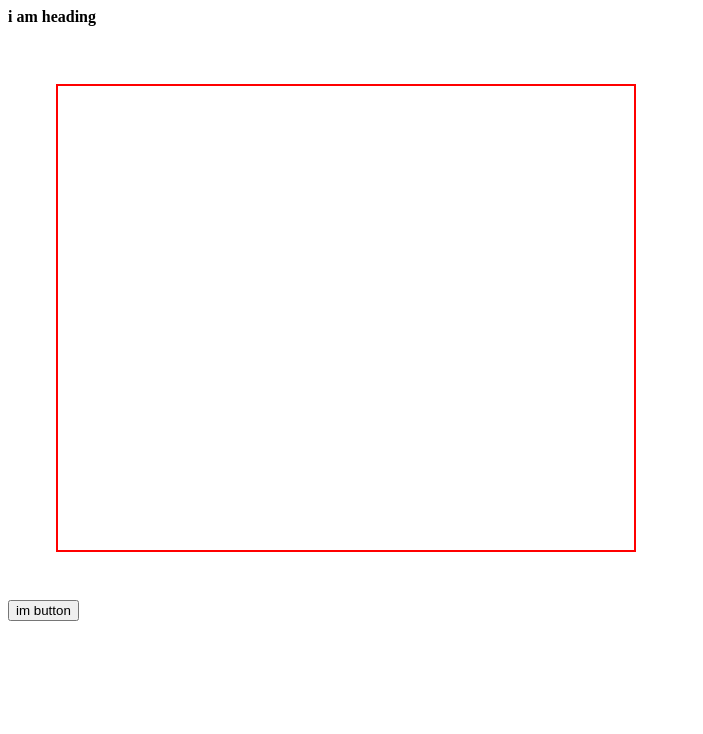
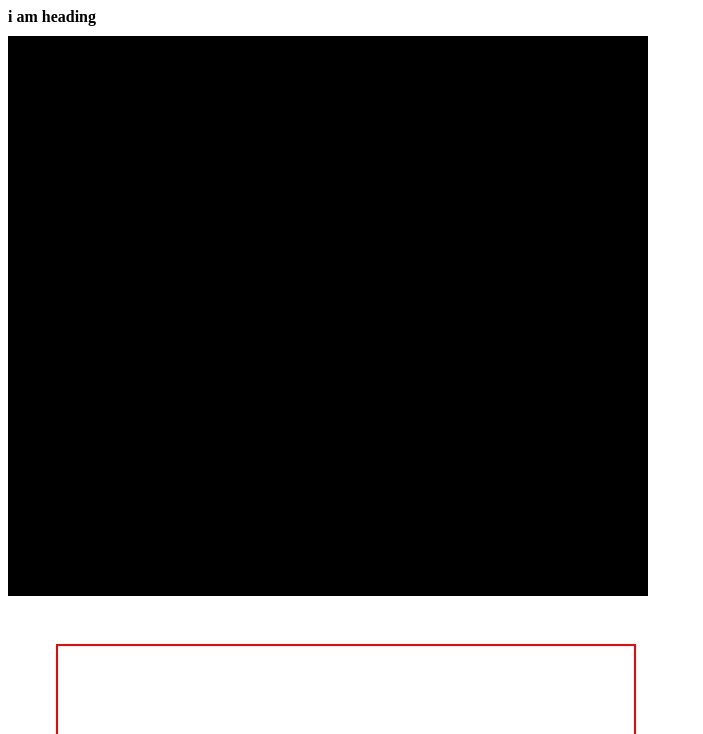
Before and after one commit to Avinash-ray/web-dev, a plain HTML site: page Module-1/CSS_units.html in a window 1280 px wide. Shown: the part 66-800 px from the top of the page, without its empty margins (0-703 px from the left). Drawn offline with Linux system fonts and the light colour scheme.

Commit message:
vh and vw

```diff
--- a/Module-1/CSS_units.html
+++ b/Module-1/CSS_units.html
@@ -26,6 +26,12 @@
             font-size: 1em;
         }
 
+        .vh-vw{
+            height: 70vh;
+            width: 50vw;
+            background-color: black;
+        }
+
     </Style>
 
 </head>
@@ -37,6 +43,8 @@
         <h1>i am heading</h1>
     </div>
 
+    <div class="vh-vw"></div>
+
     <input type="text"> <br>
     <button>im button</button>
 
```
